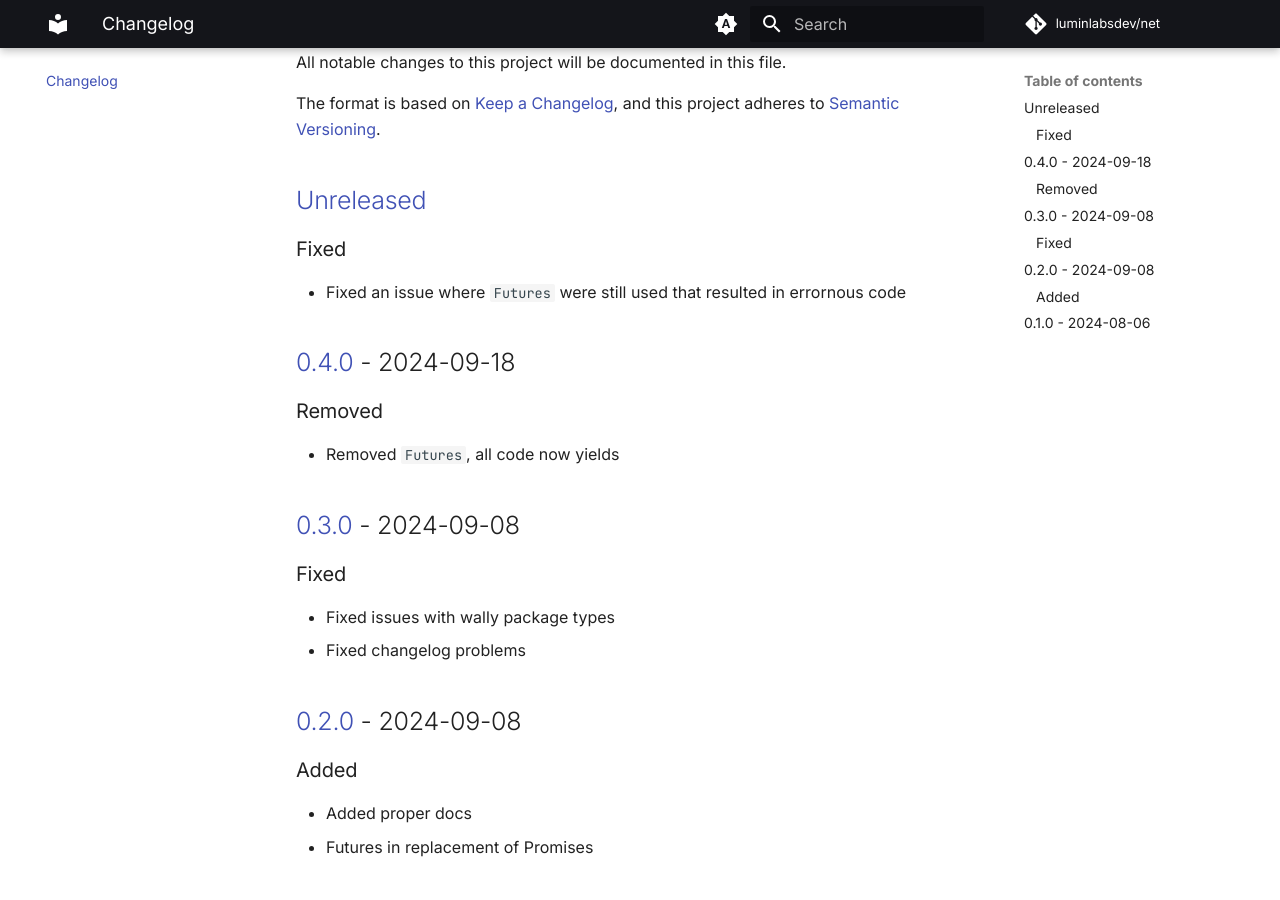
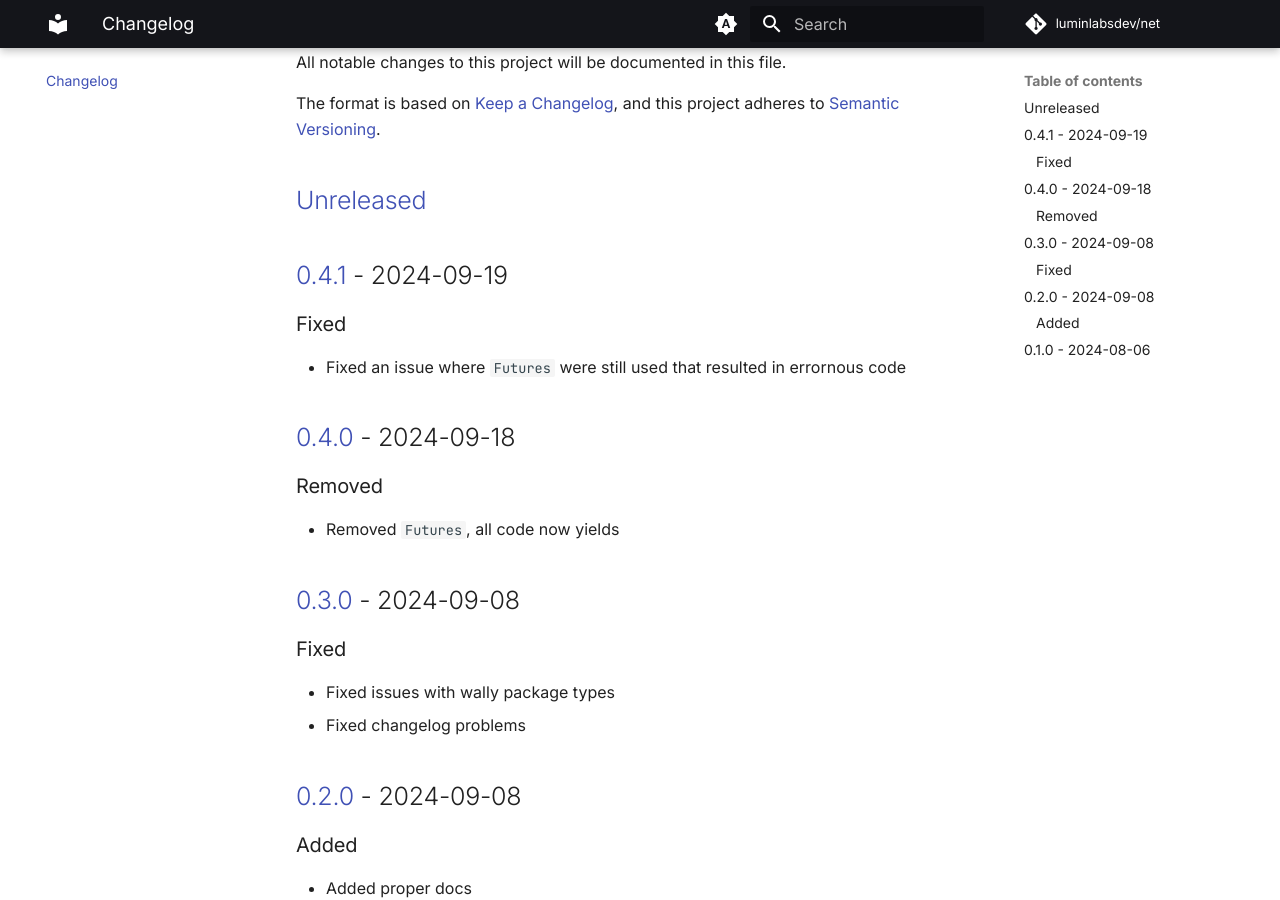
Before and after one commit to luminlabsdev/net, an MkDocs documentation site: the page built from docs/changelog.md, in a window 1280 px wide and 900 px high, scrolled down 345 px. Built offline with MkDocs 1.6.1 and Material for MkDocs 9.7.7, drawn with Linux system fonts in a browser that asks for light colours; comment, search, counter and statistics services are not loaded.

Commit message:
Bump version to v0.4.1

```diff
--- a/docs/changelog.md
+++ b/docs/changelog.md
@@ -14,6 +14,8 @@ The format is based on [Keep a Changelog](https://keepachangelog.com/en/1.1.0/),
 and this project adheres to [Semantic Versioning](https://semver.org/spec/v2.0.0.html).
 
 ## [Unreleased]
+
+## [0.4.1] - 2024-09-19
 
 ### Fixed
 
@@ -43,7 +45,8 @@ and this project adheres to [Semantic Versioning](https://semver.org/spec/v2.0.0
 
 Initial release! 🥳
 
-[unreleased]: https://github.com/luminlabsdev/net/compare/v0.4.0...HEAD
+[unreleased]: https://github.com/luminlabsdev/net/compare/v0.4.1...HEAD
+[0.4.1]: https://github.com/luminlabsdev/net/compare/v0.4.0...v0.4.1
 [0.4.0]: https://github.com/luminlabsdev/net/compare/v0.3.0...v0.4.0
 [0.3.0]: https://github.com/luminlabsdev/net/compare/v0.2.0...v0.3.0
 [0.2.0]: https://github.com/luminlabsdev/net/compare/v0.1.0...v0.2.0
```
